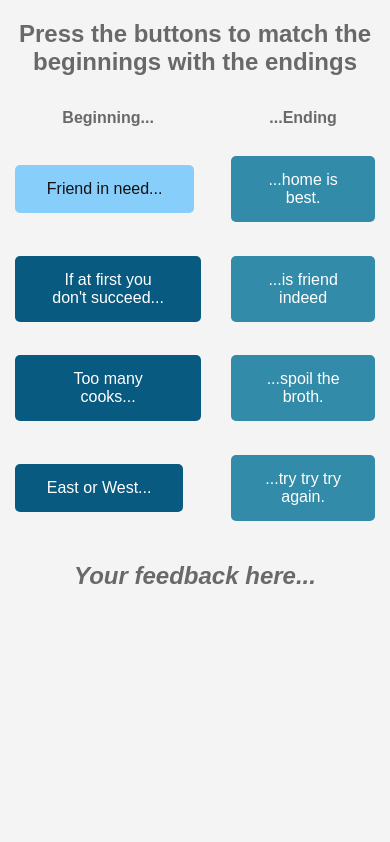
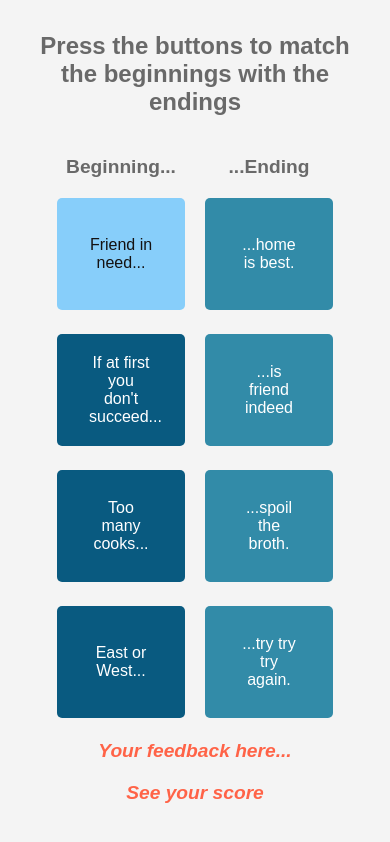
Before and after one commit to Irina-M-lu/julia_quize, a plain HTML site: page index.html in a window 390 px wide. Both pictures are taken after a click on the button "Friend in need...". Drawn offline with Linux system fonts and the light colour scheme.

Commit message:
Score and button size

```diff
--- a/index.html
+++ b/index.html
@@ -18,6 +18,7 @@
     <tr>
       <th>Beginning...</th>
       <th>...Ending</th>
+
     </tr>
     <tbody>
 
@@ -25,7 +26,9 @@
   </table>
 
     <p id="feedback">Your feedback here...</p>
+    <p id="scoreHere">See your score</p>
   </div>
+
 
     <script src="script.js"></script>
   </body>
--- a/script.js
+++ b/script.js
@@ -25,19 +25,28 @@ const arr=[phraseOne, phraseTwo, phraseThree, phraseFour];
 var phrBeg;
 var phrEnd;
 var btnz;
+var btnzTwo;
 
 arrBeg=[];
 arrEnd=[];
 arrBegBtnz=[];
 arrEndBtnz=[];
+const usedBtnz=[];
+
 const arrBegSchuffled=[];
 const btnzEnd=[];
 const clickedBtnzArr=[];
 const btnIdArr=[];
+const btnObjArr = [];
 const btnOne = (btnIdArr[0]);
 const btnTwo = (btnIdArr[1]);
-//arrEndSchuffled=[];
+var score = 0;
 
+// function yourScore() {
+//   let score = 0;
+//   score = score+1;
+//   document.getElementById("scoreHere").innerHTML= score;
+// };
 
 function splitPhrase(phrase){
 for (i=0; i<arr.length; i++){
@@ -51,6 +60,7 @@ for (i=0; i<arr.length; i++){
 };
 
 splitPhrase();
+
 
 
 console.log(arrBeg);
@@ -74,7 +84,7 @@ Array.prototype.shuffle = function() {
 
 
 for (var x=0; x<arrBeg.length; x++){
-let btnz= document.createElement("BUTTON");
+btnz= document.createElement("BUTTON");
 btnz.className="buttonBlue";
 btnz.id=x;
 btnz.onclick = function() {clicked(this.id)};
@@ -82,7 +92,7 @@ let btnz= document.createElement("BUTTON");
 var btnText = document.createTextNode(arrBeg[x]);
 btnz.appendChild(btnText);
 arrBegBtnz.push(btnz)
-  //console.log(arrBegBtnz)
+console.log(arrBegBtnz)
 //console.log(btnz.id)
 }
 
@@ -92,15 +102,21 @@ console.log(shuffledArrBeg)
 
 
 for (var x=0; x<arrEnd.length; x++){
- let btnzTwo= document.createElement("BUTTON");
+btnzTwo= document.createElement("BUTTON");
 btnzTwo.className="buttonGreen";
 btnzTwo.id=x+10;
+console.log(btnzTwo)
 btnzTwo.onclick = function() {clicked(this.id)};
 document.body.appendChild(btnzTwo)+"<br>";
 var btnTextTwo = document.createTextNode(arrEnd[x]);
 btnzTwo.appendChild(btnTextTwo);
 btnzEnd.push(btnzTwo);
-  //console.log(btnzEnd);
+btnzEnd.forEach(element => {
+    element.disabled=true;
+  });
+
+//btnzTwo.disabled=true;
+console.log(btnzEnd);
 //console.log(btnz.id);
 };
 
@@ -119,46 +135,112 @@ function clicked (btnclckd){
   let btnId = btnclckd;
   console.log(btnId);
 
-
   let btn = document.getElementById(btnId);
+  console.log(btn);
   btnIdArr.push(btn);
   console.log(btnIdArr);
 
   clickedBtnzArr.push(Number(btnId));
+  console.log(clickedBtnzArr);
 
-    console.log(clickedBtnzArr);
+  btnzEnd.forEach(element => {
+    element.disabled=false;
+  });
+  arrBegBtnz.forEach(element => {
+    element.disabled=true;
+  });
+
+
   let btnOne=(btnIdArr[0]);
+  console.log(btnOne);
   btnOne.className="buttonOrange";
-    btnOne.disabled=true;
+
+  usedBtnz.forEach(element => {
+        element.disabled=true;
+        });
+
 
 if (btnIdArr.length == 2){
     let btnTwo=(btnIdArr[1]);
-      btnTwo.className="buttonOrange"
+    console.log(btnTwo);
+    btnTwo.className="buttonOrange";
+
+    usedBtnz.forEach(element => {
+        element.disabled=true;
+        });
 
 
-    if (clickedBtnzArr.length == 2){
+
+  //if (clickedBtnzArr.length == 2){
     let itemOne=(clickedBtnzArr[0]);
     //itemOne.style.backgroundColor = "orange";
     let itemTwo=(clickedBtnzArr[1]);
-      //clickedBtnzArr[1].style.backgroundColor = "orange";
+
     let itemDif = Math.abs(itemOne - itemTwo);
+
       if(itemDif == 10){
         document.getElementById("feedback").innerHTML = "Correct!";
+        btnTwo.disabled=true;
+
+        btnIdArr.forEach(element => {
+        usedBtnz.push(element);
+        });
+
+        console.log(usedBtnz);
+
+        arrBegBtnz.forEach(element => {
+        element.disabled=false;
+        });
+
+
+        btnzEnd.forEach(element => {
+        element.disabled=true;
+          });
+
+        usedBtnz.forEach(element => {
+        element.disabled=true;
+        });
+
+        usedBtnz.forEach(element => {
+        console.log(element);
+        });
+
         clickedBtnzArr.length = 0;
         btnIdArr.length=0;
-          btnTwo.disabled=true;
 
-          //document.getElementById(btnId).disabled=true;
+        score = score+1;
+        document.getElementById("scoreHere").innerHTML = `Your score is ${score}`;
+
+
           }else{
         document.getElementById("feedback").innerHTML = "Try again!";
+
+        //btnOne.disabled=false;
+        //btnTwo.disabled=false;
+        arrBegBtnz.forEach(element => {
+        element.disabled=false;
+        });
+
+        btnzEnd.forEach(element => {
+        element.disabled=true;
+        });
+
+        usedBtnz.forEach(element => {
+        element.disabled=true;
+        });
+
+        // usedBtnz.forEach(element => {
+        // console.log(element);
+        // });
+
+        btnIdArr.length=0;
         clickedBtnzArr.length = 0;
-          btnIdArr.length=0;
-          btnOne.disabled=false;
-          btnTwo.disabled=false;
+
         btnOne.className = "buttonBlue";
         btnTwo.className = "buttonGreen";
 
+
+  };
+
 }
   };
-    };
-  }
--- a/style.css
+++ b/style.css
@@ -12,10 +12,9 @@ body {
 h2 {
     font-size: 2rem;
     text-align: center;
-
 }
 
-h2, th, p {
+h2, th {
     color: #696969;
 }
 
@@ -23,25 +22,28 @@ h2, th, p {
     display: flex;
     flex-direction: column;
     align-items: center;
+}
 
-}
 
 .buttonBlue {
     border: none;
-    color: white;
-    background-color: #095a80;
+    width: 20rem;
     padding: 15px 32px;
-    text-align: center;
-    text-decoration: none;
     display: inline-block;
     font-size: 20px;
     margin: 4px 2px;
     cursor: pointer;
     border-radius: 5px;
+    color: white;
+    background-color: #095a80;
+    text-align: center;
+    text-decoration: none;
+
   }
 
   .buttonGreen {
     border: none;
+    width: 20rem;
     color: white;
     background-color: #328ba8;
     padding: 15px 32px;
@@ -56,6 +58,7 @@ h2, th, p {
 
   .buttonOrange {
     border: none;
+    width: 20rem;
     color: #141212;
     background-color: #87CEFA;
     padding: 15px 32px;
@@ -71,25 +74,24 @@ h2, th, p {
   table {
   border: none;
   border-collapse: collapse;
-  width: 100%;
+  width: 75%;
 
   }
 
   td, th {
   border: none;
   /*text-align: center;*/
-  padding: .8rem 7rem;
+  padding: .8rem 9rem;
   font-size: 1.5rem;
   }
 
 
 
-  #feedback {
+  p {
       font-size: 1.5rem;
-      color: #696969;
+      color: tomato;
       font-weight: 700;
       font-style: italic;
-
   }
 
   tr {
@@ -97,22 +99,43 @@ h2, th, p {
 
   }
 
-  @media(max-width: 768px) {
-      h2,
-      #feedback {
+  @media(max-width: 812px) {
+
+    h2 {
+         font-size: 2rem;
+     }
+
+      td, th, p {
         font-size: 1.5rem;
+        padding: .8rem;
+        margin: 0.5rem;
+    }
+
+
+  }
+
+  @media(max-width: 500px) {
+    .buttonBlue,
+    .buttonGreen,
+    .buttonOrange {
+        width: 8rem;
+        height: 7rem;
+        font-size: 1rem;
+    }
+
+    h2 {
+        font-size: 1.5rem;
+        margin: 2rem;
     }
     th {
         font-size: 1rem;
     }
 
-      .buttonBlue,
-      .buttonGreen,
-      .buttonOrange {
-          font-size: 1rem;
+    td, th, p {
+        font-size: 1.2rem;
+        padding: 0.5rem;
+        margin: 2px;
     }
 
-      td, th {
-          padding: .8rem;
+
   }
-  }
```
Lines whose indentation alone changed are shown as unchanged.
